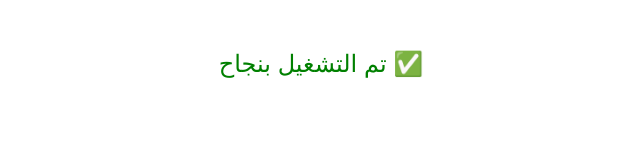
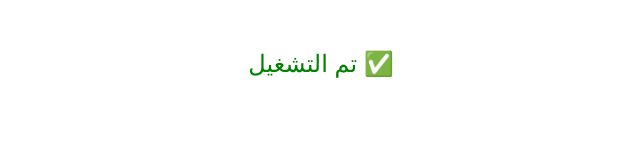
Before and after one commit to brawn11/test, a website: page public/index.html in a window 1280 px wide. Shown: the whole page, without its empty margins (319-959 px from the left). Drawn offline with Linux system fonts and the light colour scheme.

Commit message:
📤 تحديث شامل للملفات

```diff
--- a/public/index.html
+++ b/public/index.html
@@ -22,7 +22,7 @@
 </head>
 <body>
 
-  <div class="message">✅ تم التشغيل بنجاح</div>
+  <div class="message">✅ تم التشغيل </div>
   <div class="greeting" id="result"></div>
 </body>
 </html>
```
